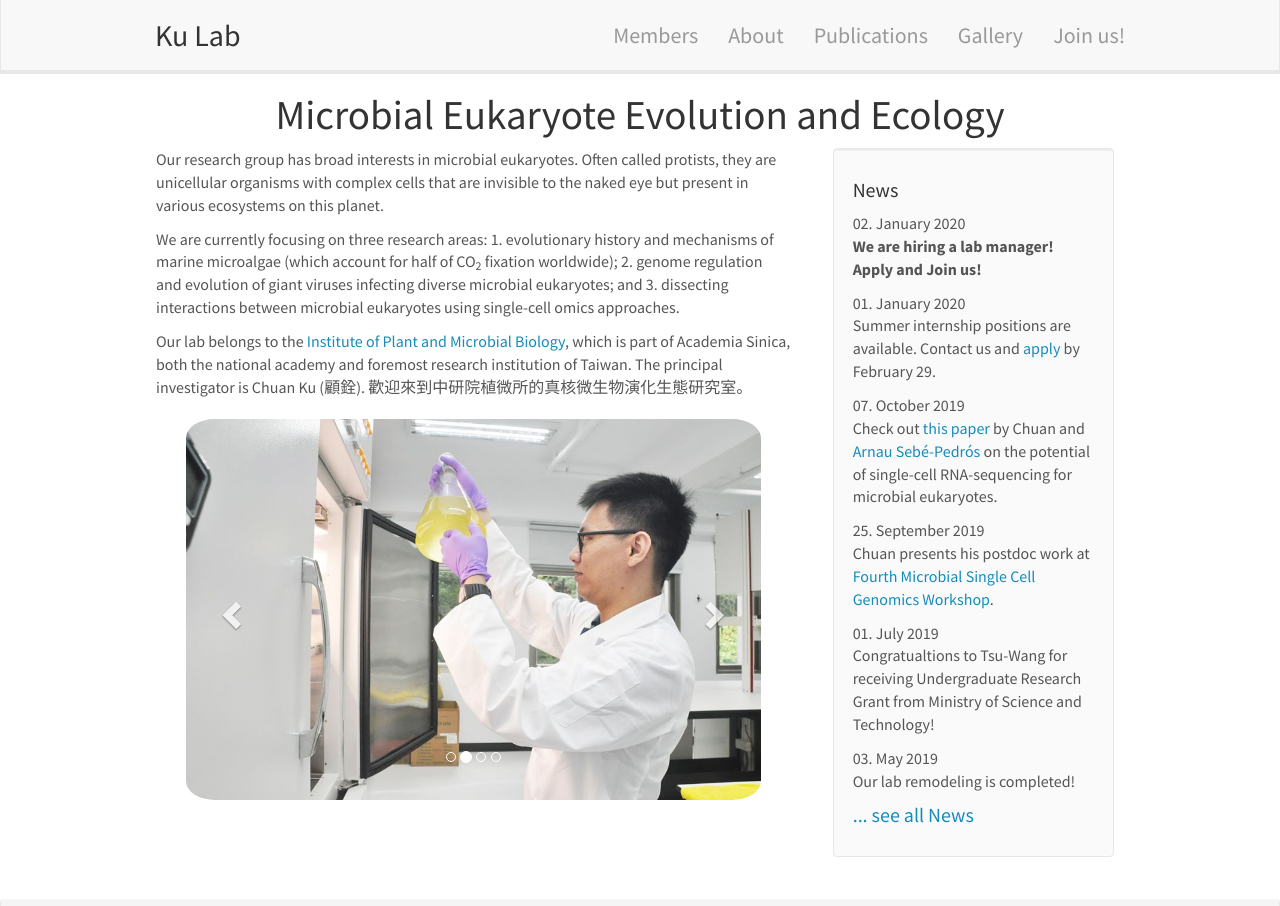
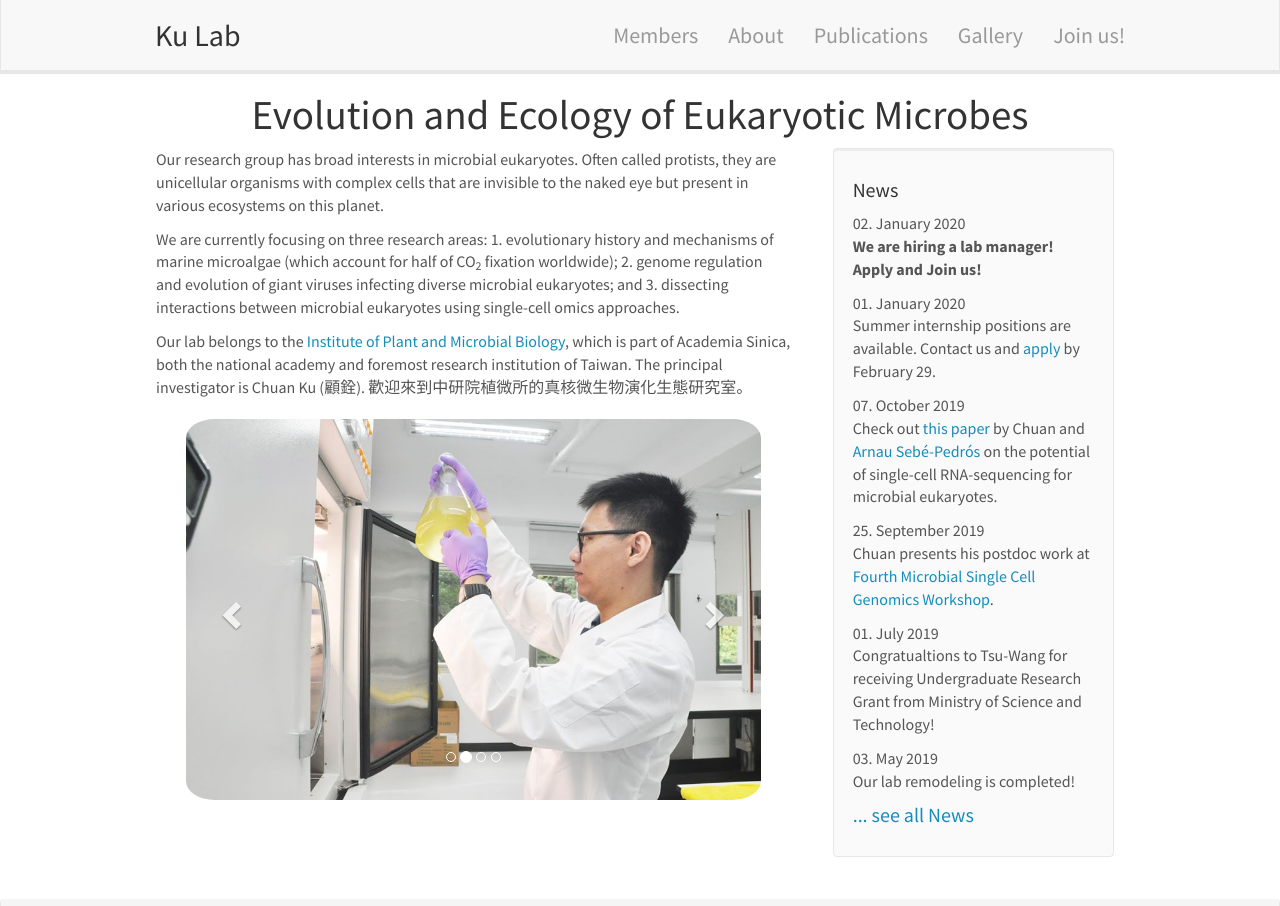
Before and after one commit to tzutongkao/Kao_Lab, a Jekyll site: the page built from _pages/home.md, in a window 1280 px wide and 1275 px high, cut to the strip 0-906 px from the top of the window. Built offline with Jekyll 4.4.1, drawn with Linux system fonts in a browser that asks for light colours; nearby versions of some CDN libraries.

Commit message:
Update homelay.html

```diff
--- a/_layouts/homelay.html
+++ b/_layouts/homelay.html
@@ -1,7 +1,7 @@
 ---
 layout: default
 ---
-<center><h1>Microbial Eukaryote Evolution and Ecology</h1></center>
+<center><h1>Evolution and Ecology of Eukaryotic Microbes</h1></center>
 
   <div id="homeid" class="col-sm-8">
 	{{ content }}
```
